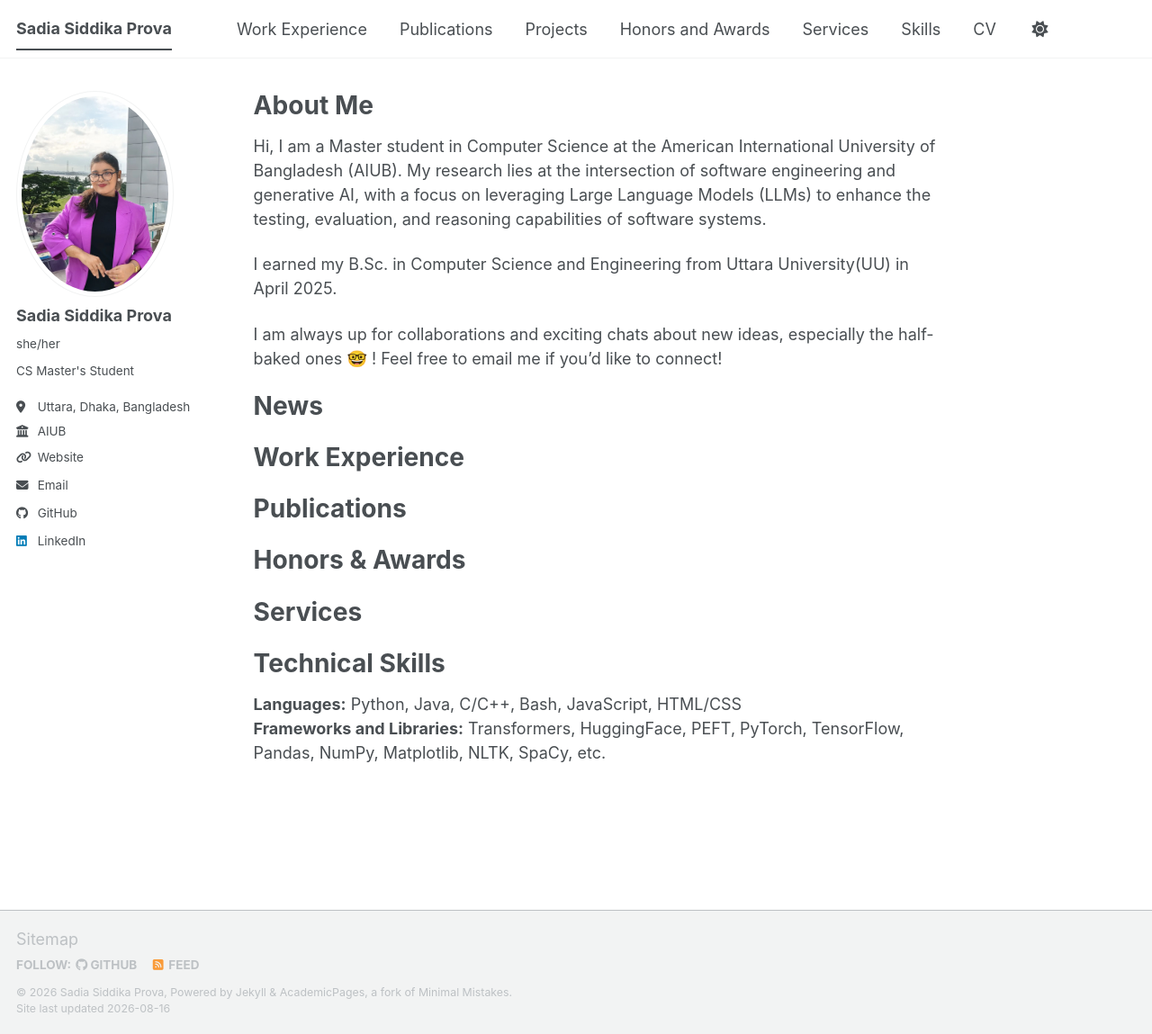
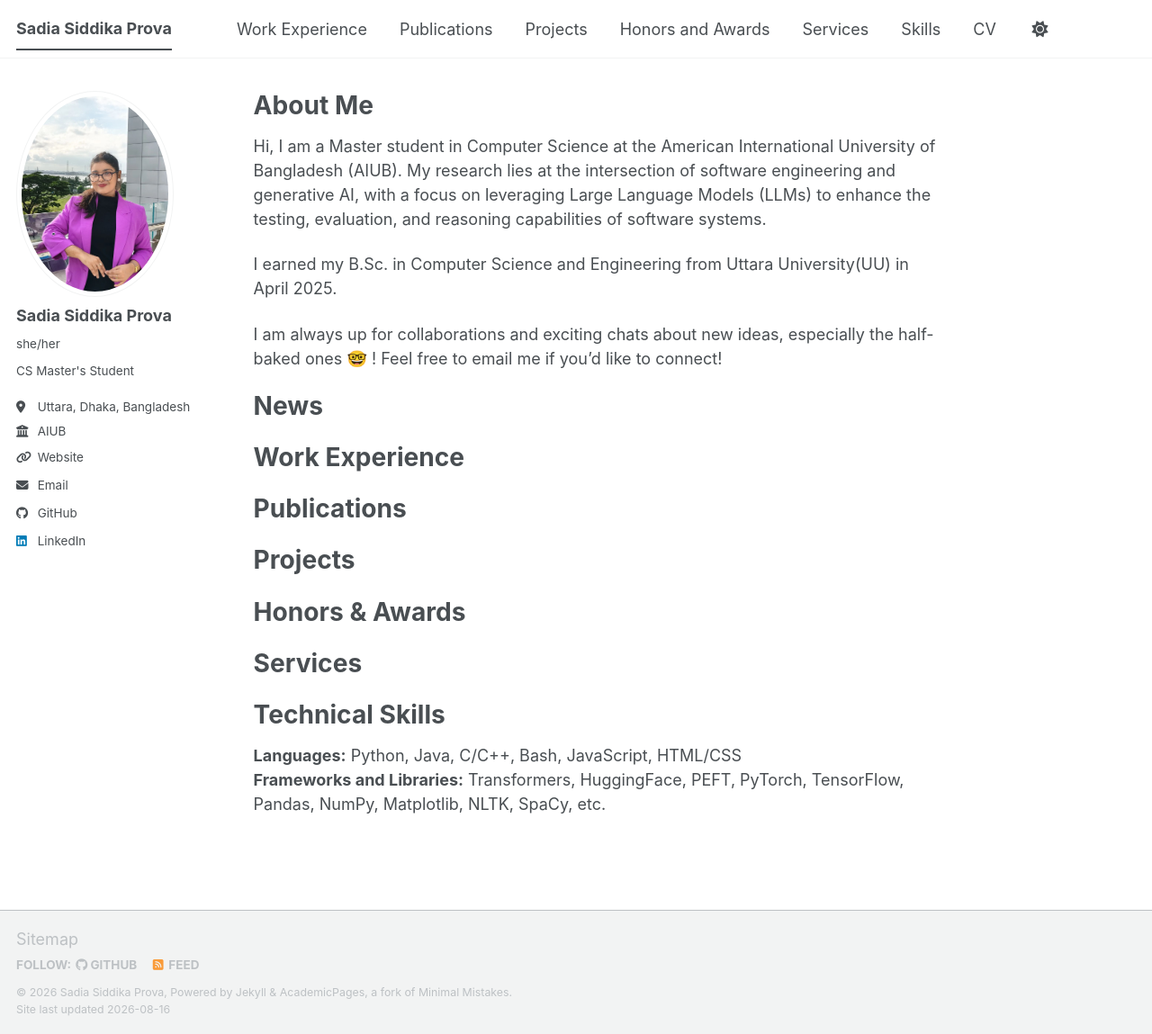
Before and after one commit to sadiaprova12/sadiaprova12.github.io, a Jekyll site: the page built from _pages/about.md, in a window 1280 px wide and 1149 px high. Shown: the whole window at 90% size. Built offline with Jekyll 4.4.1, drawn with Linux system fonts in a browser that asks for light colours; a script bundle is joined from its source files by our own code; library files that are not in the unit come from our copies.

```diff
--- a/_config.yml
+++ b/_config.yml
@@ -66,7 +66,7 @@ author:
   keybase          : # Username
   instagram        : # Username
   lastfm           : # Username
-  linkedin         : "sadiaprova12"
+  linkedin         : "/in/sadiaprova14"
   mastodon         : # URL
   medium           : # URL
   pinterest        : # Username
--- a/_pages/about.md
+++ b/_pages/about.md
@@ -49,6 +49,9 @@ redirect_from:
 <span id="publications"></span>
 # Publications
 
+<span id="projects"></span>
+# Projects
+
 
 
 
```
